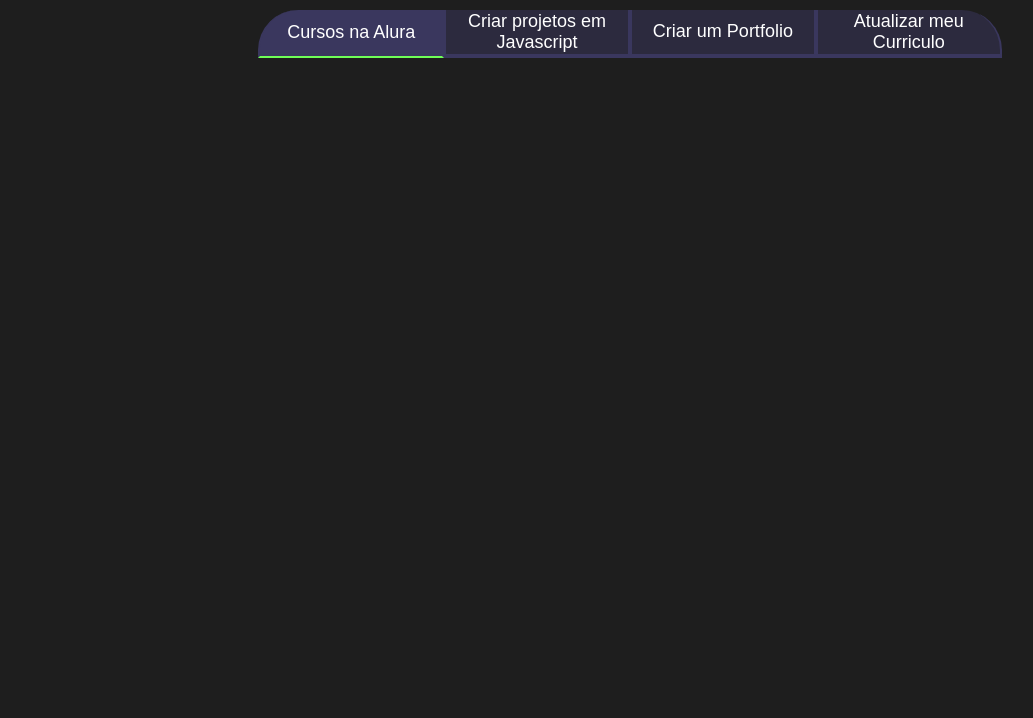
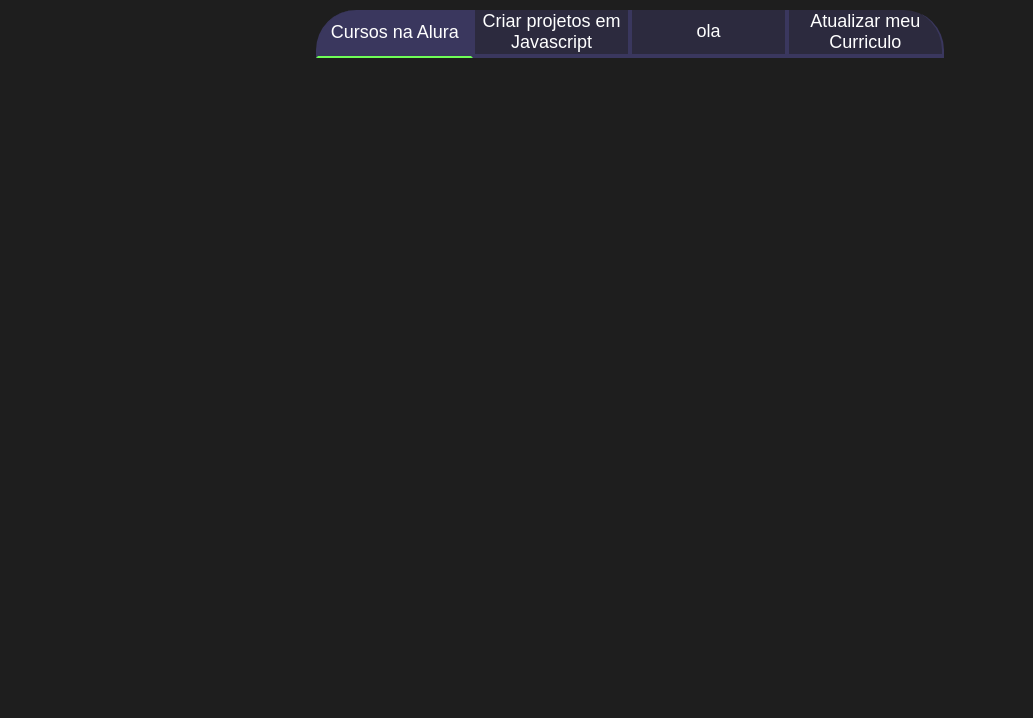
Before and after one commit to mazurluc/projeto-de-vida-3B, a plain HTML site: page index.html in a window 1280 px wide. Shown: the part 82-800 px from the top of the page, without its empty margins (10-1043 px from the left). Drawn offline with Linux system fonts and the light colour scheme.

Commit message:
meus zovos

```diff
--- a/index.html
+++ b/index.html
@@ -12,7 +12,7 @@
 <div class="botoes">
 <button class="botao ativo">Cursos na Alura</button>
 <button class="botao">Criar projetos em Javascript</button>
-<button class="botao">Criar um Portfolio</button>
+<button class="botao">ola</button>
 <button class="botao">Atualizar meu Curriculo</button>
 </div>
     </section>
```
